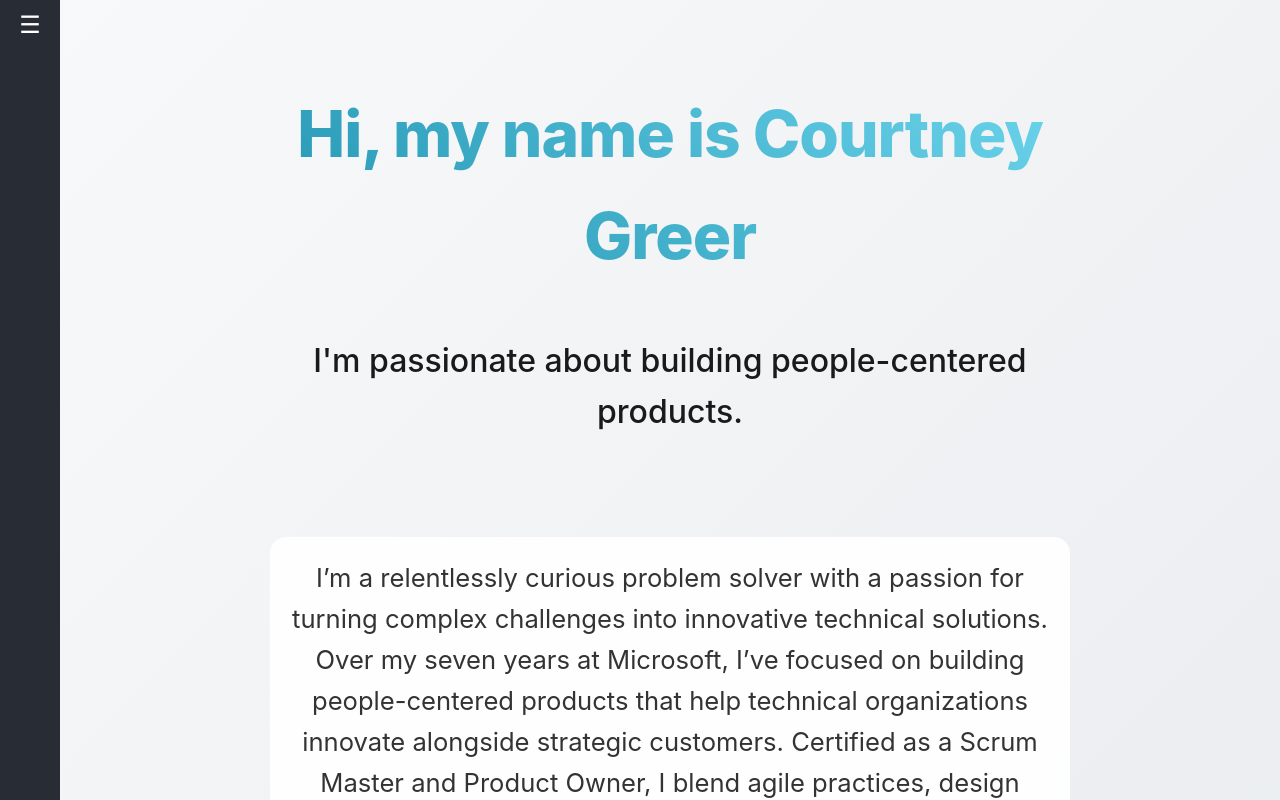
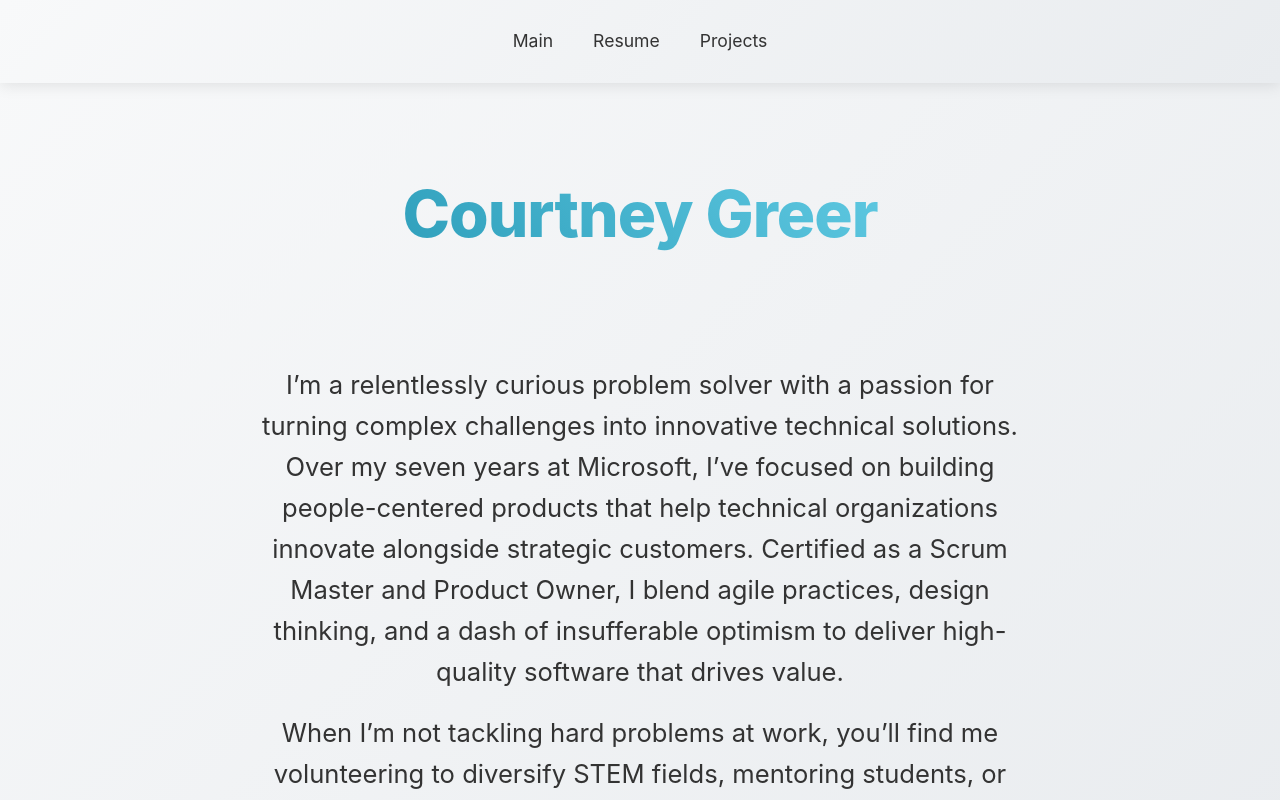
Before and after one commit to greerlcourtney/courtneylgreer-site, a React (Create React App) app: page / in a window 1280 px wide. Shown: the top 800 px of the page. Built offline with nearby package versions, Linux system fonts and the light colour scheme.

Commit message:
updates to nav bar

```diff
--- a/src/App.css
+++ b/src/App.css
@@ -4,102 +4,74 @@
   min-height: 100vh;
 }
 
-/* Sidebar Styles */
-.sidebar {
-  width: 0;
-  background-color: #282c34;
-  color: white;
-  height: 100vh;
-  overflow: hidden;
+/* Top Navigation */
+.top-nav {
+  background: linear-gradient(135deg, #f8f9fa 0%, #e9ecef 100%);
+  backdrop-filter: blur(5px);
+  padding: 1.2rem;
   position: fixed;
   top: 0;
   left: 0;
+  right: 0;
+  z-index: 1000;
+  box-shadow: 0 2px 15px rgba(0, 0, 0, 0.1);
   transition: all 0.3s ease;
-  z-index: 1000;
+}
+
+.nav-links {
   display: flex;
-  flex-direction: column;
+  justify-content: center;
+  gap: 2.5rem;
   align-items: center;
 }
 
-/* Collapsed Sidebar */
-.sidebar.collapsed {
-  width: 60px;
+.nav-links a {
+  color: #333;
+  text-decoration: none;
+  font-size: 1.1rem;
+  padding: 0.5rem 0;
+  position: relative;
+  transition: all 0.3s ease;
 }
 
-.sidebar.open {
-  width: 250px;
+.nav-links a::after {
+  content: '';
+  position: absolute;
+  bottom: 0;
+  left: 0;
+  width: 0;
+  height: 2px;
+  background: linear-gradient(45deg, #2193b0, #6dd5ed);
+  transition: width 0.3s ease;
 }
 
-.sidebar .toggle-btn {
-  background: none;
-  border: none;
-  color: white;
-  font-size: 1.5rem;
-  cursor: pointer;
-  margin: 10px;
-  opacity: 1;
-  transition: opacity 0.3s ease;
+.nav-links a:hover {
+  color: #6dd5ed;
 }
 
-/* Sidebar Links (Visible only when open) */
-.sidebar-links {
-  display: flex;
-  flex-direction: column;
-  margin-top: 20px;
+.nav-links a:hover::after {
   width: 100%;
-  text-align: left;
-  opacity: 0;
-  transition: opacity 0.3s ease;
-}
-
-.sidebar.open .sidebar-links {
-  opacity: 1;
-}
-
-.sidebar-links a {
-  display: block;
-  color: white;
-  text-decoration: none;
-  padding: 10px 20px;
-  font-size: 1.1rem;
-  white-space: nowrap;
-}
-
-.sidebar-links a:hover {
-  background-color: #3a3f47;
 }
 
 /* Main Content */
 .content {
-  margin-left: 60px;
-  transition: margin-left 0.3s ease;
+  margin-top: 80px;
+  padding: 20px;
   flex: 1;
-  padding: 20px;
 }
 
-.content.shifted {
-  margin-left: 250px;
-}
-
-/* Responsive Sidebar Behavior */
+/* Responsive Design */
 @media (max-width: 768px) {
-  .sidebar.collapsed {
-    width: 0;
+  .nav-links {
+    gap: 1rem;
   }
 
-  .sidebar.open {
-    width: 250px;
+  .nav-links a {
+    font-size: 1rem;
+    padding: 0.3rem 0.8rem;
   }
-
-  .content {
-    margin-left: 0;
-  }
-
-  .content.shifted {
-    margin-left: 250px;
-  }
+}
 
   .sidebar.collapsed .toggle-btn {
     opacity: 0.5;
   }
-}
--- a/src/App.js
+++ b/src/App.js
@@ -6,28 +6,20 @@ import Projects from './components/Projects';
 import './App.css';
 
 function App() {
-  const [isSidebarOpen, setIsSidebarOpen] = useState(false);
-
-  const toggleSidebar = () => {
-    setIsSidebarOpen(!isSidebarOpen);
-  };
-return (
-  <Router>
+  return (
+    <Router>
       <div className="app">
-        {/* Sidebar */}
-        <div className={`sidebar ${isSidebarOpen ? 'open' : 'collapsed'}`}>
-          <button className="toggle-btn" onClick={toggleSidebar}>
-            ☰
-          </button>
-          <div className="sidebar-links">
-            <Link to="/" onClick={toggleSidebar}> Main</Link>
-            <Link to="/AboutMe" onClick={toggleSidebar}> Resume</Link>
-            <Link to="/Projects" onClick={toggleSidebar}> Projects</Link>
+        {/* Top Navigation */}
+        <nav className="top-nav">
+          <div className="nav-links">
+            <Link to="/">Main</Link>
+            <Link to="/AboutMe">Resume</Link>
+            <Link to="/Projects">Projects</Link>
           </div>
-        </div>
+        </nav>
 
         {/* Main Content */}
-        <div className={`content ${isSidebarOpen ? 'shifted' : ''}`}>
+        <div className="content">
           <Routes>
             <Route path="/" element={<Main />} />
             <Route path="/Aboutme" element={<AboutMe />} />
--- a/src/components/Main.css
+++ b/src/components/Main.css
@@ -35,7 +35,7 @@ body {
 }
 
 .main-header p {
-  font-size: 2rem;
+  font-size: 1.5rem;
   color: #1a1a1a;
   padding-top: 15px;
   font-weight: 500;
@@ -76,19 +76,7 @@ body {
   text-align: center;
   max-width: 800px;
   margin: 0 auto;
-  padding: 20px;
-  background: rgba(255, 255, 255, 0.9);
-  backdrop-filter: blur(10px);
-  border-radius: 16px;
-  border: 1px solid rgba(255, 255, 255, 0.2);
   margin-bottom: 20px;
-  transition: all 0.4s cubic-bezier(0.4, 0, 0.2, 1);
   opacity: 0;
   animation: fadeInUp 0.8s ease-out 0.4s forwards;
 }
-
-.main-about-section p:hover {
-  transform: translateY(-5px);
-  box-shadow: 0 20px 40px rgba(0, 0, 0, 0.08);
-  border-color: rgba(33, 147, 176, 0.3);
-}
--- a/src/components/Main.js
+++ b/src/components/Main.js
@@ -6,8 +6,7 @@ function Main() {
     <div className="main-page">
       {/* Header Section */}
       <header className="main-header">
-        <h1>Hi, my name is Courtney Greer</h1>
-        <p>I'm passionate about building people-centered products.</p>
+        <h1>Courtney Greer</h1>
       </header>
 
       {/* About Section */}
```
